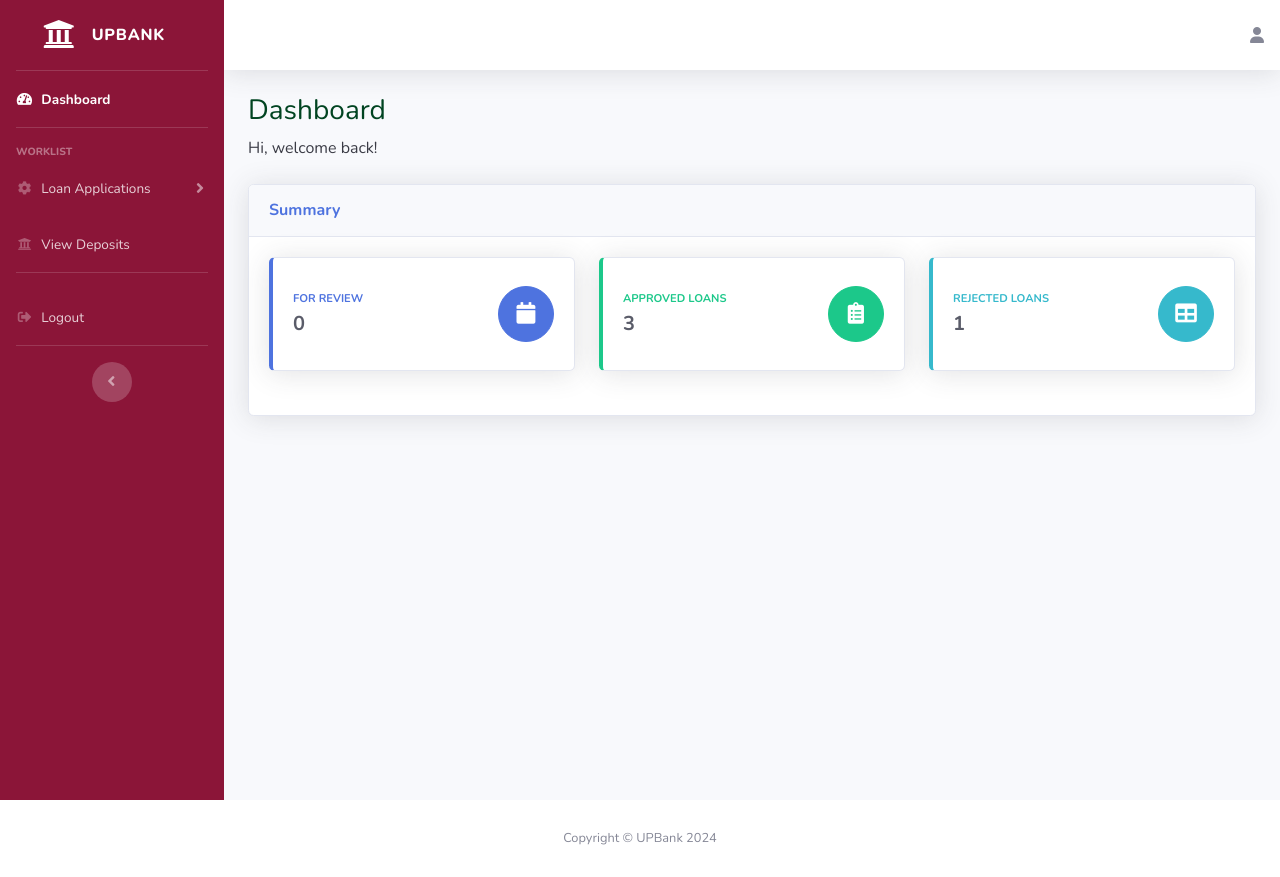
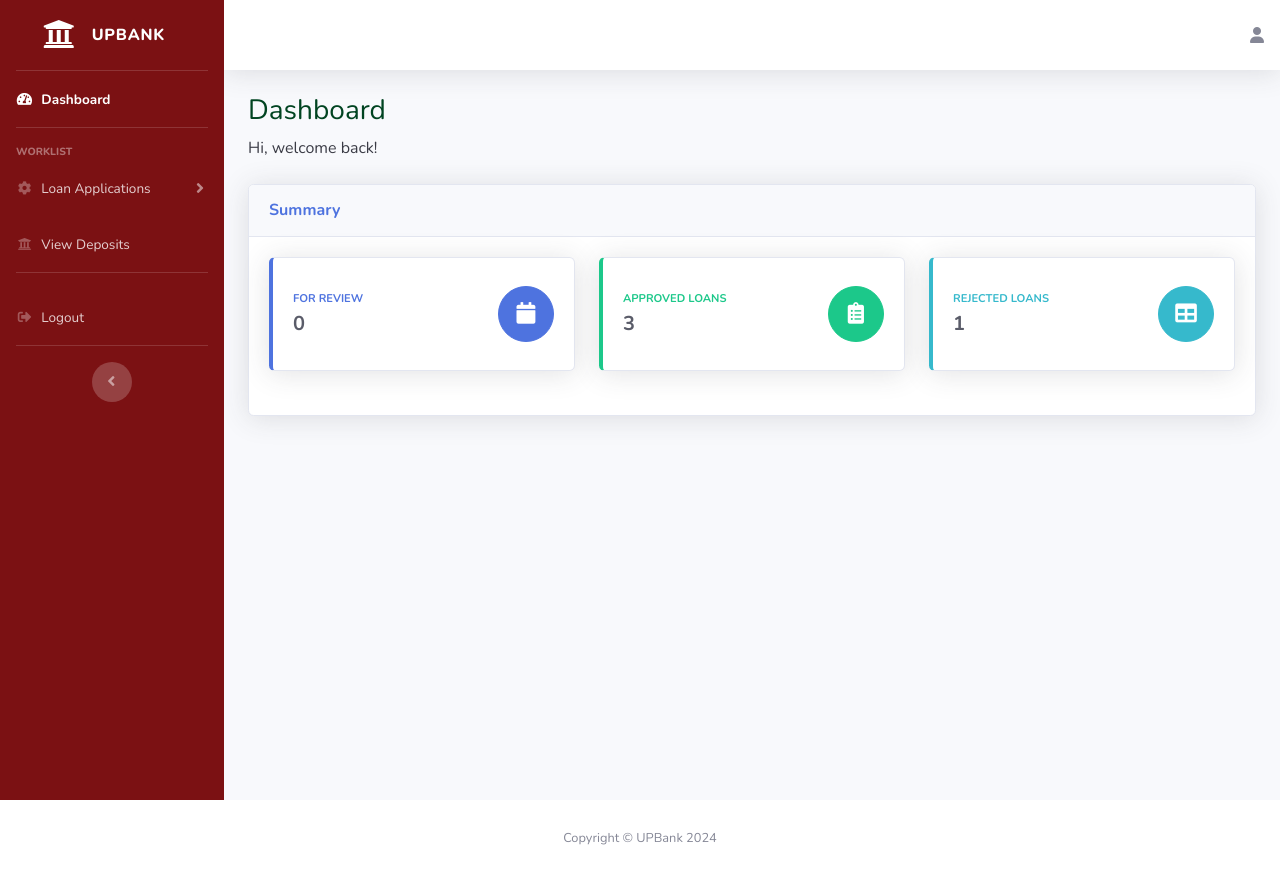
Before and after one commit to innoma0652/UP-Bank-Auto-Loan, a Django app: page /bank-officer/dashboard in a window 1280 px wide. Run offline with Django 3.2, Linux system fonts and the light colour scheme; data comes from the database, SQL or seed files in the repository; some libraries are stand-ins or nearby versions.

Commit message:
Update navbar.html

```diff
--- a/bank_officer/templates/bank_officer/navbar.html
+++ b/bank_officer/templates/bank_officer/navbar.html
@@ -36,7 +36,7 @@
     <div id="wrapper">
 
         <!-- Sidebar -->
-        <ul class="navbar-nav bg-gradient-primary sidebar sidebar-dark accordion" style="background:#8b1538" id="accordionSidebar">
+        <ul class="navbar-nav bg-gradient-primary sidebar sidebar-dark accordion" style="background:#7b1113" id="accordionSidebar">
 
             <!-- Sidebar - Brand -->
             <a class="sidebar-brand d-flex align-items-center justify-content-center" href="#">
```
